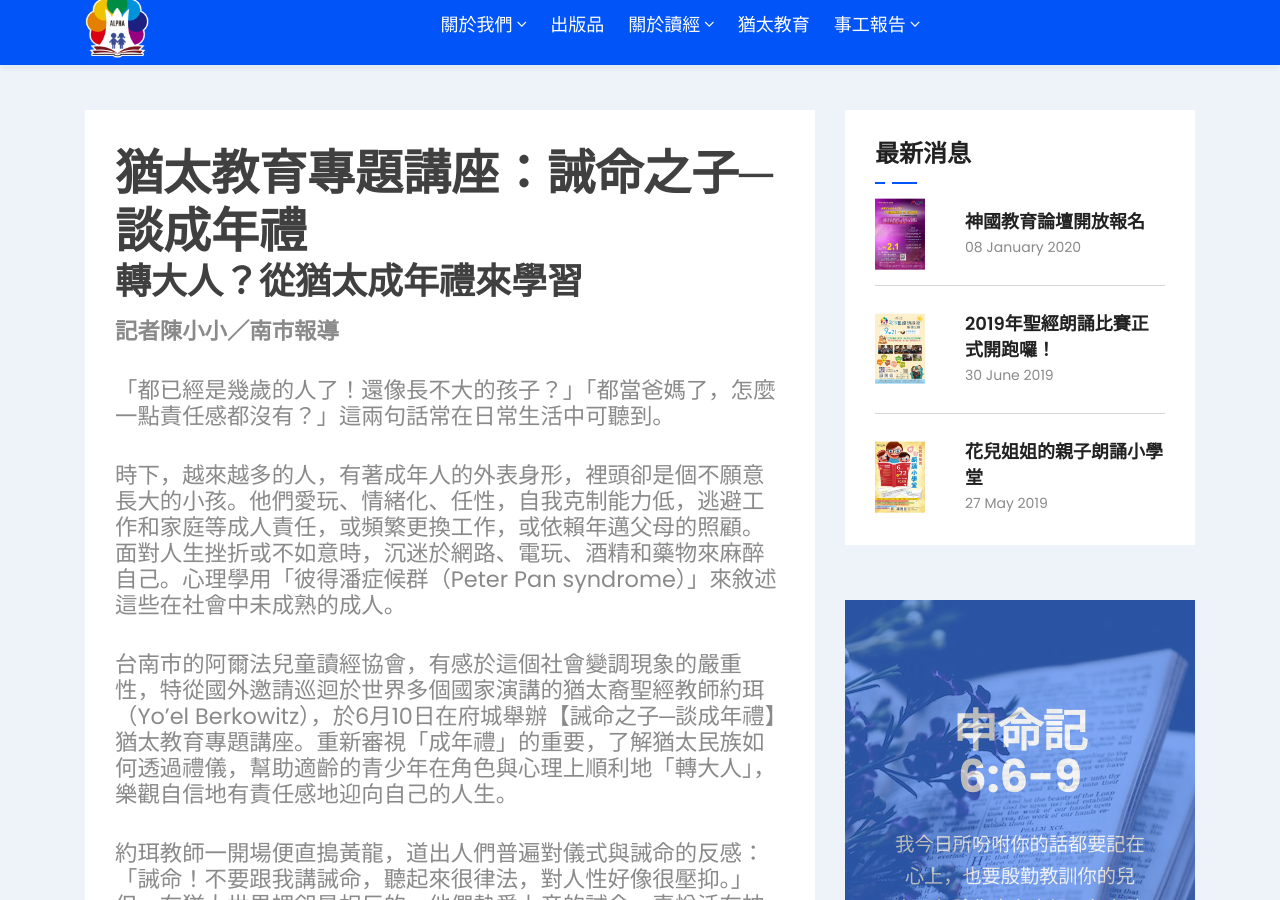
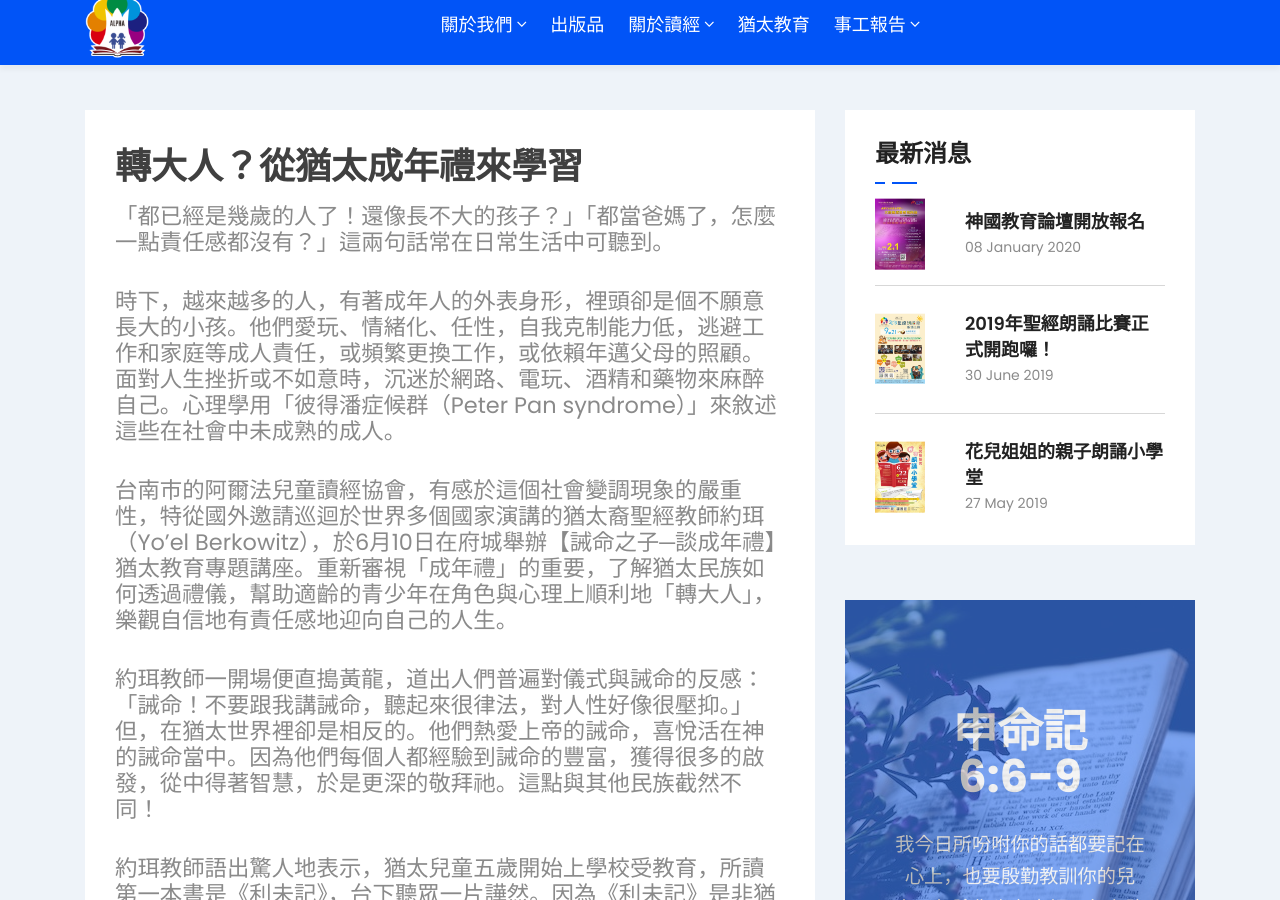
Before and after one commit to alpha6309/website, a Jekyll site: the page built from _jewish/猶太教育專題講座：誡命之子─談成年禮.md, in a window 1280 px wide and 900 px high, scrolled down 315 px. Built offline with Jekyll 4.4.1, drawn with Linux system fonts in a browser that asks for light colours.

Commit message:
Update 猶太教育專題講座：誡命之子─談成年禮.md

```diff
--- a/_jewish/猶太教育專題講座：誡命之子─談成年禮.md
+++ b/_jewish/猶太教育專題講座：誡命之子─談成年禮.md
@@ -4,13 +4,7 @@ title: "猶太教育專題講座：誡命之子─談成年禮"
 date: 2013-10-07 00:00:00 +0800
 categories: [猶太教育]
 ---
-# 猶太教育專題講座：誡命之子─談成年禮
-
 ## 轉大人？從猶太成年禮來學習
-
-**記者陳小小／南市報導**
-
-
 
 「都已經是幾歲的人了！還像長不大的孩子？」「都當爸媽了，怎麼一點責任感都沒有？」這兩句話常在日常生活中可聽到。
 
```
Also changed, not shown: other parts of _jewish/猶太教育專題講座：誡命之子─談成年禮.md (+2 -0 lines).
